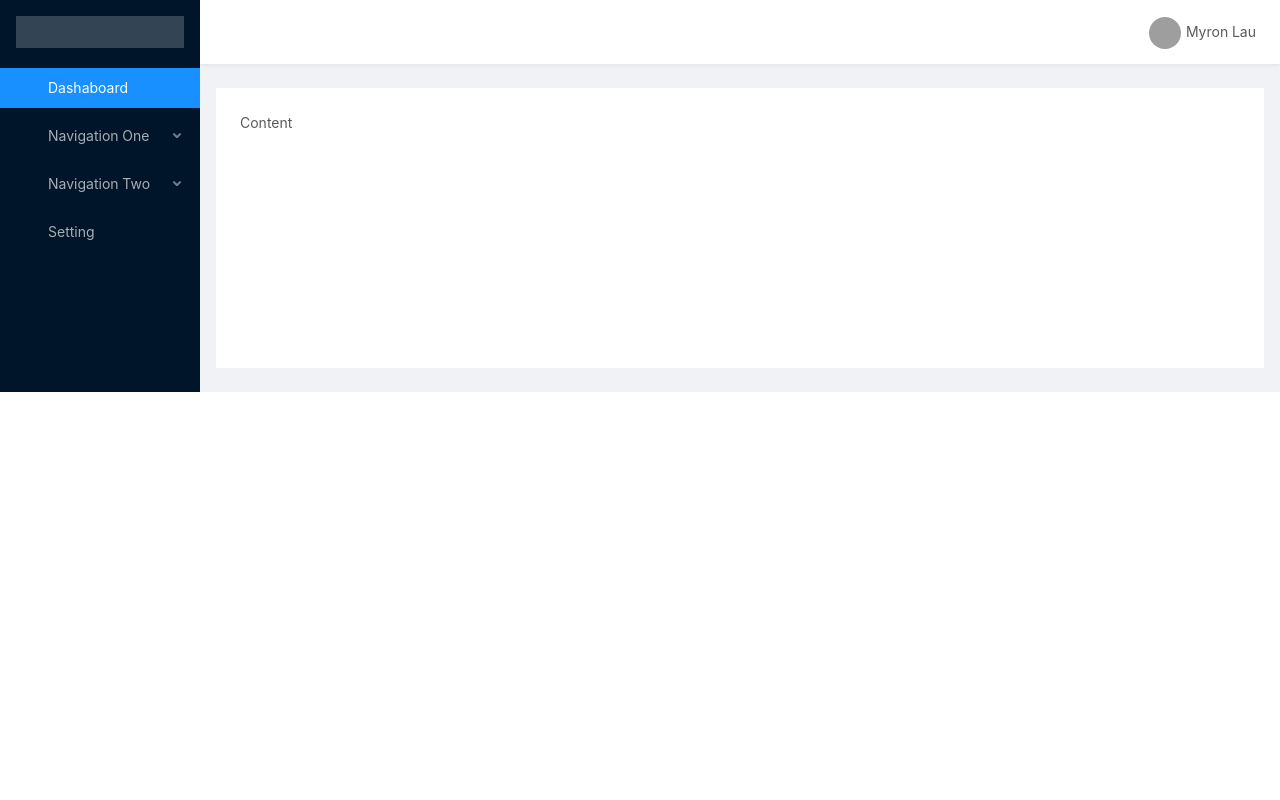
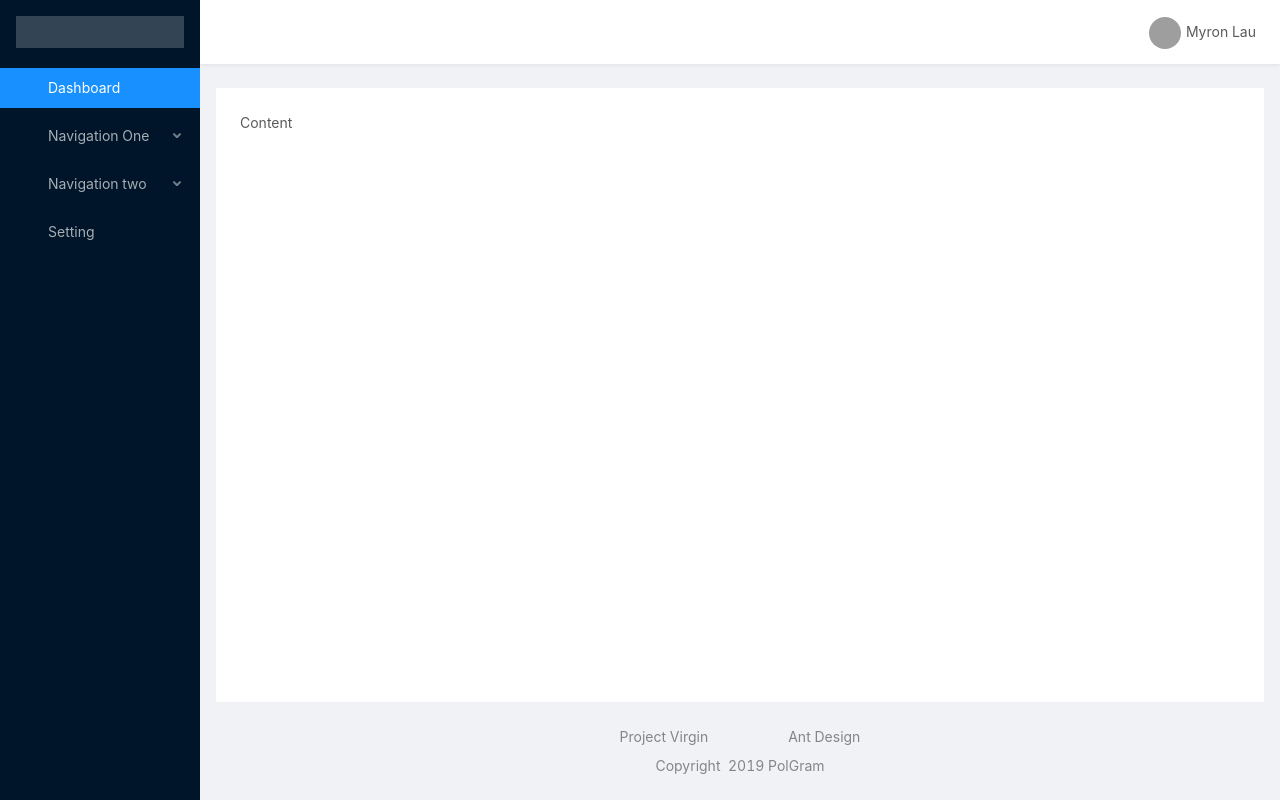
Before and after one commit to myronlau/virgin-frontend, a Vue app: page /#/ in a window 1280 px wide. Built offline with nearby package versions, Linux system fonts and the light colour scheme; grey boxes are pictures that could not be loaded.

Commit message:
layout are components now

```diff
--- a/src/components/layout/GlobalFooter.vue
+++ b/src/components/layout/GlobalFooter.vue
@@ -0,0 +1,35 @@
+<template>
+  <div class="global-footer">
+    <div class="links">
+      <a>Project Virgin</a>
+      <a><a-icon type="github" /></a>
+      <a>Ant Design</a>
+    </div>
+    <div class="copyright">
+      Copyright <a-icon type="copyright" /> 2019 PolGram
+    </div>
+  </div>
+</template>
+
+<style lang="less" scoped>
+.global-footer {
+  padding: 0 16px;
+  margin: 0px 0 24px;
+  text-align: center;
+  .copyright{
+    color: rgba(0,0,0,.45);
+    font-size: 14px;
+  }
+  .links{
+    margin-bottom: 8px;
+    a:not(:last-child) {
+      margin-right: 40px;
+    }
+    a{
+      color: rgba(0,0,0,.45);
+      -webkit-transition: all .3s;
+      transition: all .3s;
+    }
+  }
+}
+</style>
--- a/src/components/layout/GlobalLayout.vue
+++ b/src/components/layout/GlobalLayout.vue
@@ -5,20 +5,13 @@
     <a-layout>
       <!-- Header -->
       <global-header :collapsed='collapsed' @toggleCollapse="toggleCollapse"/>
-      <a-layout-content :style="{ margin: '24px 16px', padding: '24px', background: '#fff', minHeight: '280px' }">
+      <a-layout-content :style="{ margin: '24px 16px', padding: '24px', background: '#fff', minHeight: minHeight }">
         <!-- <router-view/> -->
         Content
       </a-layout-content>
-      <!-- header -->
-      <!-- <global-header :collapsed="collapsed" @toggleCollapse="toggleCollapse"/> -->
-      <!-- content -->
-      <!-- <a-layout-content :style="{minHeight: minHeight, margin: '24px 24px 0'}">
-        <slot></slot>
-      </a-layout-content> -->
-      <!-- footer -->
-      <!-- <a-layout-footer style="padding: 0px">
+      <a-layout-footer style="padding: 0px">
         <global-footer />
-      </a-layout-footer> -->
+      </a-layout-footer>
     </a-layout>
   </a-layout>
 </template>
@@ -26,16 +19,21 @@
 <script>
 import GlobalSider from './GlobalSider'
 import GlobalHeader from './GlobalHeader'
+import GlobalFooter from './GlobalFooter'
+
+const minHeight = window.innerHeight - 64 - 24 - 24 - 73.6  //header: 64, margin-top: 24, margin-bottom: 24, footer: 73.8
 
 export default {
   name: 'GlobalLayout',
   components: {
     GlobalSider,
-    GlobalHeader
+    GlobalHeader,
+    GlobalFooter
   },
   data() {
     return {
-      collapsed: false
+      collapsed: false,
+      minHeight: minHeight + 'px'
     }
   },
   methods: {
--- a/src/components/layout/GlobalSider.vue
+++ b/src/components/layout/GlobalSider.vue
@@ -5,14 +5,11 @@
   v-model="collapsed"
   >
     <div class="logo" />
-    <a-menu theme="dark" mode="inline" :defaultSelectedKeys="['1']" :openKeys="openKeys" @openChange="onOpenChange">
-      <a-menu-item key="1">
+    <a-menu theme="dark" mode="inline" :defaultSelectedKeys="['1']" :openKeys="openKeys" @openChange="onOpenChange" >
+      <!-- <a-menu-item key="1">
         <a-icon type="dashboard" />
         <span>Dashaboard</span>
       </a-menu-item>
-      <!-- <a-sub-menu key="1">
-        <span slot="title"><a-icon type="dashboard" /><span>Dashaboard</span></span>
-      </a-sub-menu> -->
       <a-sub-menu key="sub1">
         <span slot="title"><a-icon type="mail" /><span>Navigation One</span></span>
         <a-menu-item key="5">Option 5</a-menu-item>
@@ -28,7 +25,21 @@
       <a-menu-item key="3">
         <a-icon type="setting" />
         <span>Setting</span>
-      </a-menu-item>
+      </a-menu-item> -->
+
+      <template v-for="item in menuList">
+        <a-menu-item v-if="!item.children" :key="item.key">
+          <a-icon :type= "item.icon" />
+          <span>{{item.title}}</span>
+        </a-menu-item>
+        <a-sub-menu v-if="item.children" :key="item.key">
+          <span slot="title"><a-icon :type="item.icon" /><span>{{item.title}}</span></span>
+          <a-menu-item v-for="subitem in item.children" :key="subitem.key">
+            <a-icon type="subitem.icon" />
+            <span>{{subitem.title}}</span>
+          </a-menu-item>
+        </a-sub-menu>
+      </template>
     </a-menu>
   </a-layout-sider>
 </template>
@@ -38,9 +49,66 @@ export default {
   name: 'GlobalSider',
   data() {
     return {
+      //If update menu list, please also update rootSubmenuKeys.
       rootSubmenuKeys: ['1', 'sub1', 'sub2', '3'],
       openKeys: [],
-      cachedOpenKeys: []
+      cachedOpenKeys: [],
+      menuList: [
+        {
+          key: '1',
+          title: 'Dashboard',
+          icon: 'dashboard'
+        },
+        {
+          key: 'sub1',
+          title: 'Navigation One',
+          icon: 'mail',
+          children: [
+            {
+              key: 5,
+              title: 'Option 5',
+              icon: ''
+            },
+            {
+              key: 6,
+              title: 'Option 6',
+              icon: ''
+            },
+            {
+              key: 7,
+              title: 'Option 7',
+              icon: ''
+            },
+            {
+              key: 8,
+              title: 'Option 8',
+              icon: ''
+            }
+          ]
+        },
+        {
+          key: 'sub2',
+          title: 'Navigation two',
+          icon: 'appstore',
+          children: [
+            {
+              key: '9',
+              title: 'Option 9',
+              icon: ''
+            },
+            {
+              key: '10',
+              title: "Option 10",
+              icon: ''
+            }
+          ]
+        },
+        {
+          key: '3',
+          title: 'Setting',
+          icon: 'setting'
+        }
+      ]
     }
   },
   props: {
```
Also changed, not shown: src/components/layout/menuItems.js (added, +65 -0 lines).
